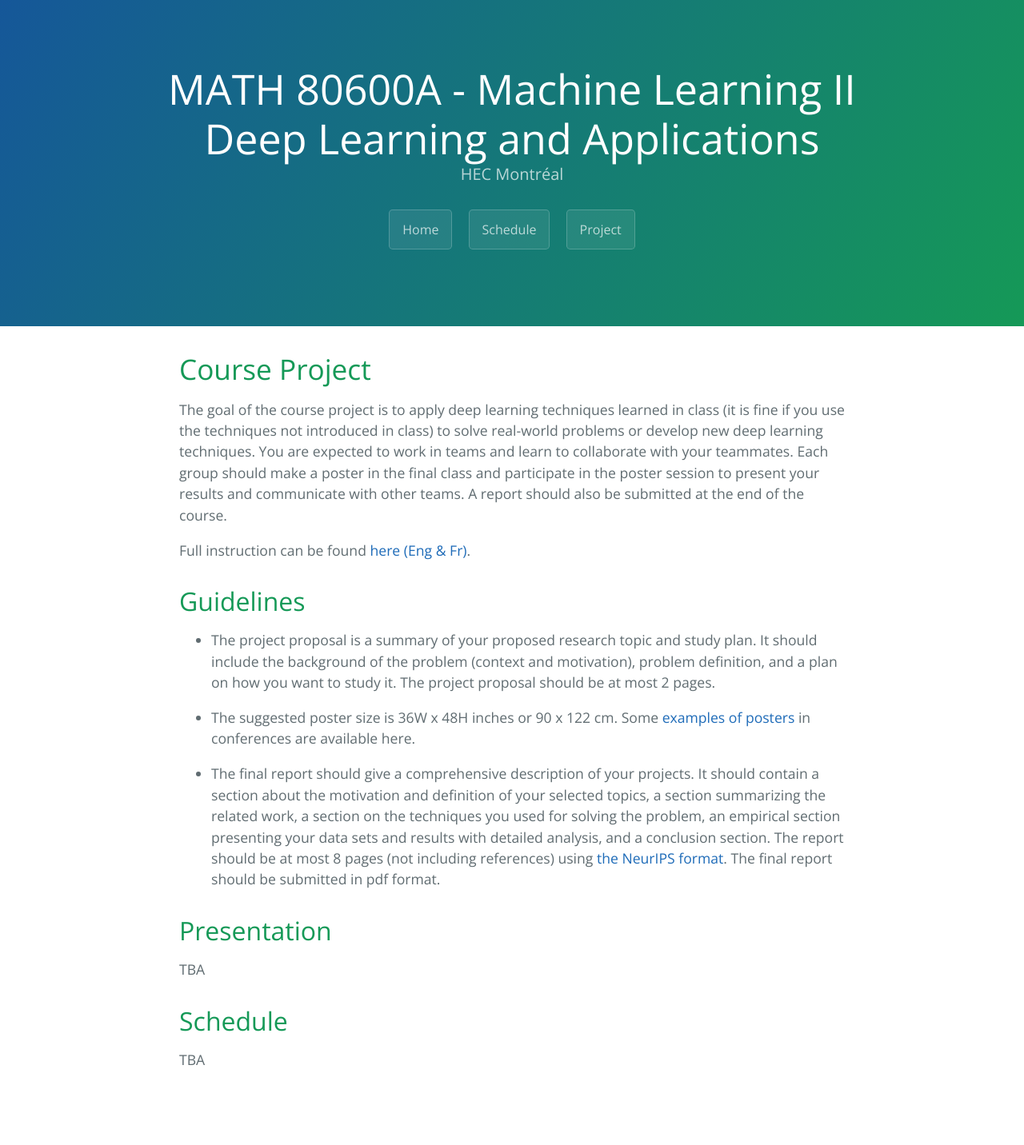
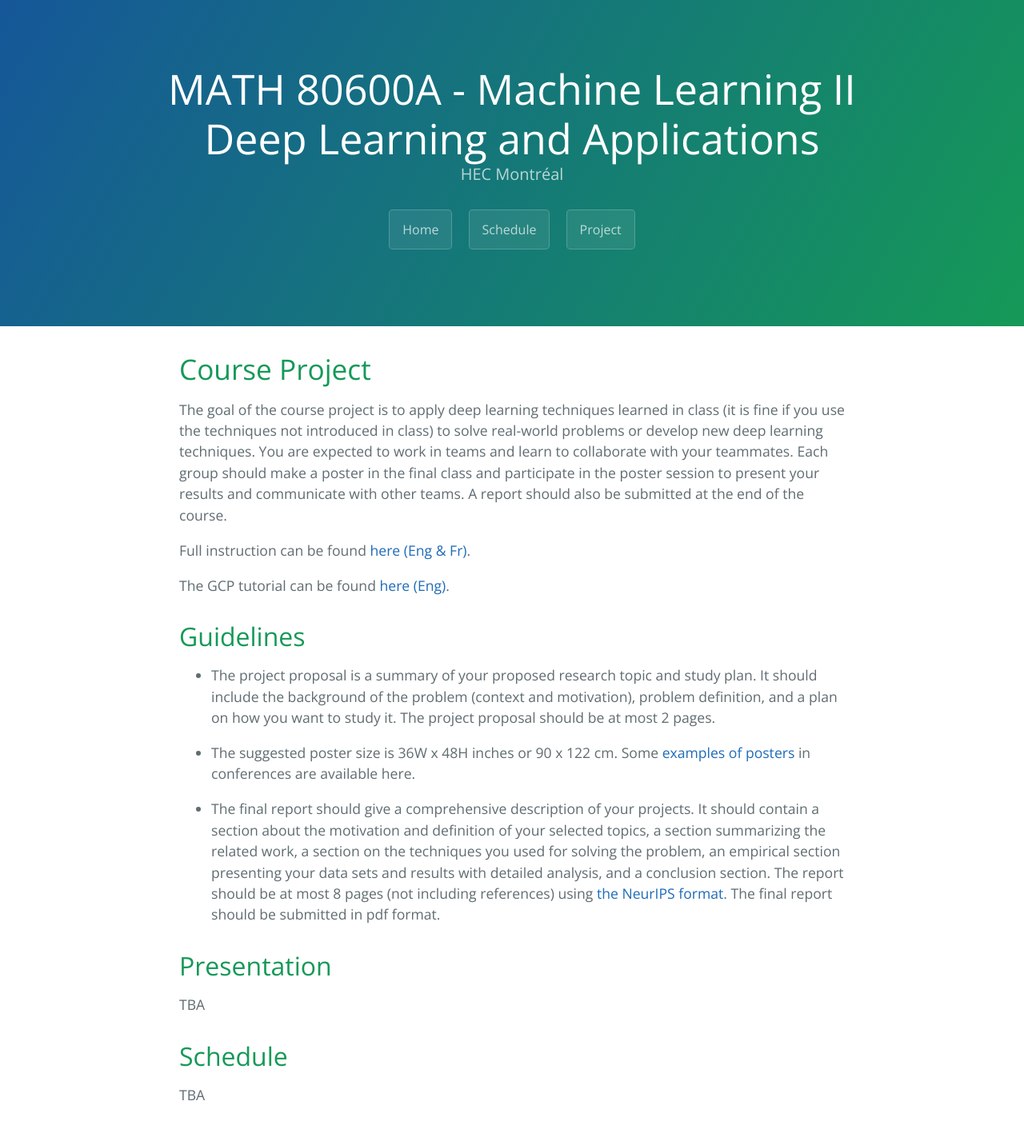
Before and after one commit to DeepGraphLearning/Math80600A_2022W, a Jekyll site: the page built from project.md, in a window 1280 px wide. Shown: the whole page at 80% size. Built offline with Jekyll 4.4.1, drawn with Linux system fonts in a browser that asks for light colours; before the commit the page ends 1388 px from its top, so only the background shows below that.

Commit message:
Update project.md

```diff
--- a/project.md
+++ b/project.md
@@ -10,6 +10,7 @@ The goal of the course project is to apply deep learning techniques learned in c
 
 Full instruction can be found [here (Eng & Fr)](https://www.dropbox.com/s/envkkwtvj7if1kd/Instructions_on_Course_Projects.pdf?dl=0).
 
+The GCP tutorial can be found [here (Eng)](https://www.dropbox.com/s/gqpjr50zsfkso3f/GCP_Tutorial.pdf?dl=0).
 
 ## Guidelines
 
```
